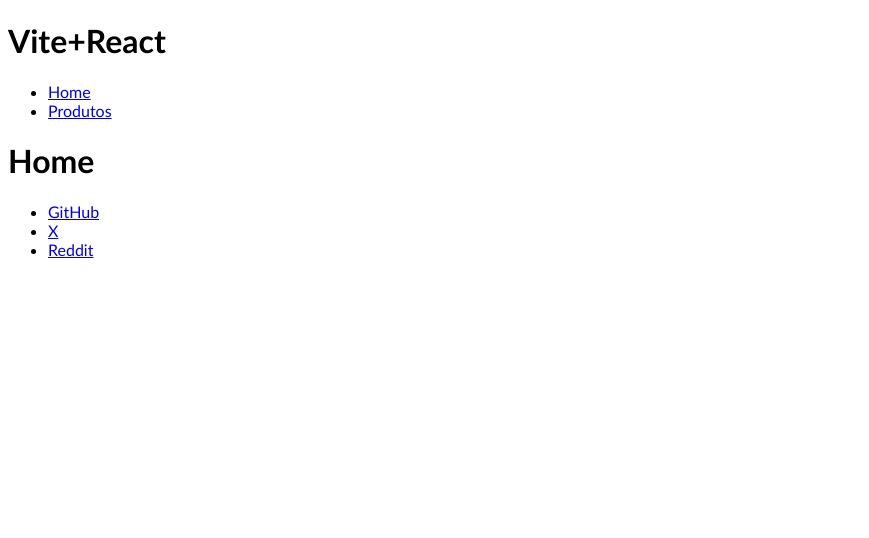
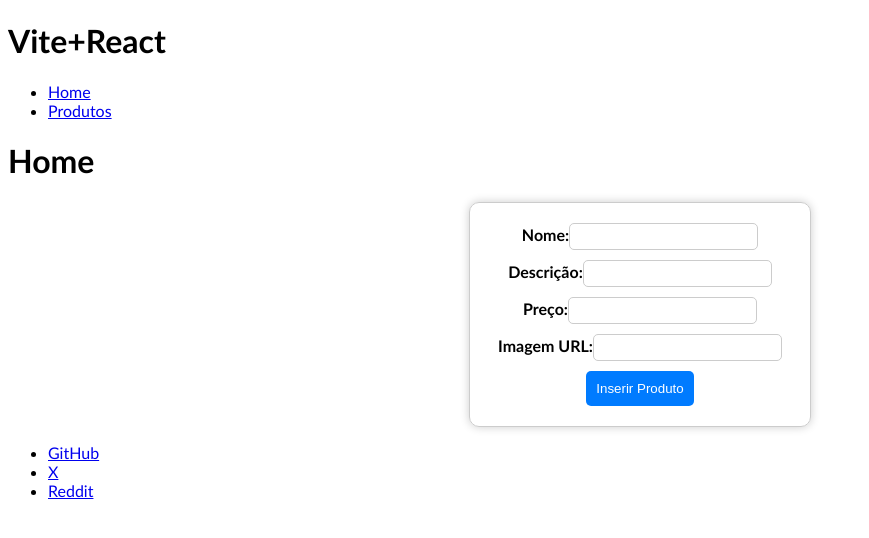
Before and after one commit to LeooGSantos/Cp_Ex2, a React (Vite) app: page / in a window 1280 px wide. Shown: the top 538 px of the page, without its empty margins (0-869 px from the left). Built offline with nearby package versions, Linux system fonts and the light colour scheme.

Commit message:
Adicionando a tabela de inserir

```diff
--- a/src/routes/EditarProdutos.jsx
+++ b/src/routes/EditarProdutos.jsx
@@ -1,6 +1,7 @@
 import { useState } from 'react'
 import { useParams, useNavigate } from 'react-router-dom'
 import { ListaProdutos } from '../components/ListaProdutos';
+import './EditarProdutos.css';
 
 export default function EditarProdutos() {
   document.title = "EDITAR PRODUTO";
--- /dev/null
+++ b/src/routes/Home.css
@@ -0,0 +1,40 @@
+/* Home.css */
+
+.form-container {
+    width: 300px; /* Defina a largura desejada para o container */
+    margin: 0 auto; /* Centralize o container horizontalmente */
+    padding: 20px;
+    border: 1px solid #ccc;
+    border-radius: 10px;
+    box-shadow: 0 0 10px rgba(0, 0, 0, 0.2);
+    text-align: center;
+  }
+
+  .form-container form {
+    display: flex;
+    flex-direction: column;
+    gap: 10px;
+  }
+
+  .form-container label {
+    font-weight: bold;
+  }
+
+  .form-container input {
+    padding: 5px;
+    border: 1px solid #ccc;
+    border-radius: 5px;
+  }
+
+  .form-container button {
+    padding: 10px;
+    background-color: #007BFF;
+    color: #fff;
+    border: none;
+    border-radius: 5px;
+    cursor: pointer;
+  }
+
+  .form-container button:hover {
+    background-color: #0056b3;
+  }
--- a/src/routes/Home.jsx
+++ b/src/routes/Home.jsx
@@ -1,7 +1,112 @@
+import React, { useState } from 'react';
+import { ListaProdutos } from '../components/ListaProdutos';
+import './Home.css';
+
 export default function Home() {
+  const [novoProduto, setNovoProduto] = useState({
+    nome: '',
+    desc: '',
+    preco: '',
+    img: '',
+  });
+
+  const handleChange = (e) => {
+    const { name, value } = e.target;
+    setNovoProduto({ ...novoProduto, [name]: value });
+  };
+
+  const handleSubmit = (e) => {
+    e.preventDefault();
+
+    // Adicione a validação dos campos aqui, se necessário
+
+    // Crie um novo objeto de produto com base nos dados do formulário
+    const novoProdutoObj = {
+      id: Date.now(), // Gere um ID único (pode ser melhorado)
+      nome: novoProduto.nome,
+      desc: novoProduto.desc,
+      preco: novoProduto.preco,
+      img: novoProduto.img,
+    };
+
+    // Adicione o novo produto à lista de produtos
+    ListaProdutos.push(novoProdutoObj);
+
+    // Limpe os campos do formulário
+    setNovoProduto({
+      nome: '',
+      desc: '',
+      preco: '',
+      img: '',
+    });
+
+    alert('Produto inserido com sucesso!');
+  };
+
   return (
     <>
-        <h1>Home</h1>
+      <h1>Home</h1>
+
+      {/* Formulário de Inserção de Produtos */}
+      <div className="form-container">
+        <form onSubmit={handleSubmit}>
+          <div>
+            <label htmlFor="nome">Nome:</label>
+            <input
+              type="text"
+              id="nome"
+              name="nome"
+              value={novoProduto.nome}
+              onChange={handleChange}
+              required
+              className="input-field"
+            />
+          </div>
+          <div>
+            <label htmlFor="desc">Descrição:</label>
+            <input
+              type="text"
+              id="desc"
+              name="desc"
+              value={novoProduto.desc}
+              onChange={handleChange}
+              required
+              className="input-field"
+            />
+          </div>
+          <div>
+            <label htmlFor="preco">Preço:</label>
+            <input
+              type="text"
+              id="preco"
+              name="preco"
+              value={novoProduto.preco}
+              onChange={handleChange}
+              required
+              className="input-field"
+            />
+          </div>
+          <div>
+            <label htmlFor="img">Imagem URL:</label>
+            <input
+              type="text"
+              id="img"
+              name="img"
+              value={novoProduto.img}
+              onChange={handleChange}
+              required
+              className="input-field"
+            />
+          </div>
+          <div>
+            <button type="submit" className="submit-button">
+              Inserir Produto
+            </button>
+          </div>
+        </form>
+      </div>
+
+      {/* Listagem de Produtos (você pode renderizar sua lista de produtos aqui) */}
     </>
-  )
+  );
 }
--- a/src/routes/Produtos.jsx
+++ b/src/routes/Produtos.jsx
@@ -19,7 +19,7 @@
 
   return (
     <>
-      <h1>Produtos Informáticos - FIAPO</h1>
+      <h1>Produtos Informáticos - FIAP</h1>
 
       <table className={estilos.tblEstilo}>
         <thead>
```
Also changed, not shown: src/routes/EditarProdutos.css (added).
